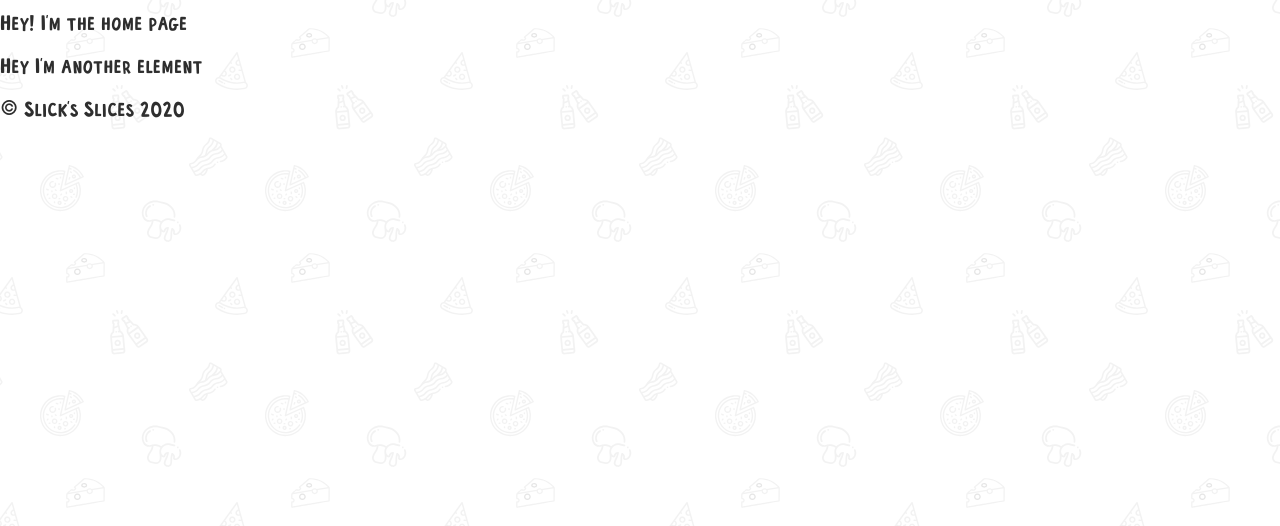
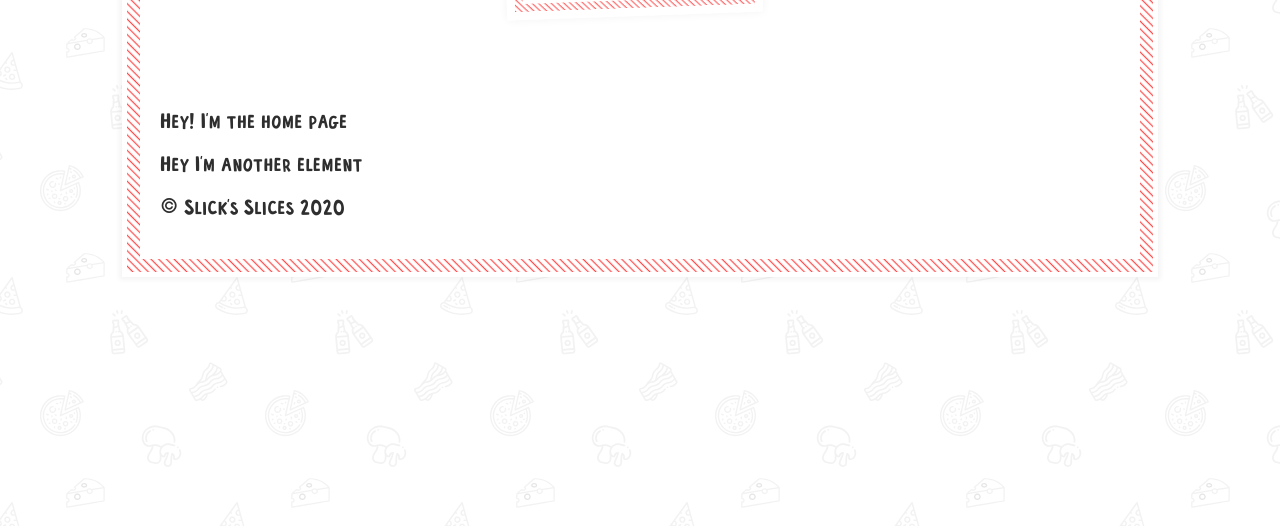
Before and after one commit to mikeesto/master-gatsby, a Gatsby site in the folder gatsby/: page / in a window 1280 px wide. Shown: the part 274-800 px from the top of the page. Built offline with nearby package versions, Linux system fonts and the light colour scheme; Gatsby itself is replaced by a stand-in of ours.

Commit message:
style layout

```diff
--- a/gatsby/src/components/Layout.js
+++ b/gatsby/src/components/Layout.js
@@ -1,18 +1,45 @@
 import React from "react";
+import styled from "styled-components";
 import "normalize.css";
 import Nav from "./Nav";
 import Footer from "./Footer";
 import GlobalStyles from "../styles/GlobalStyles";
 import Typography from "../styles/Typography";
+import stripes from "../assets/images/stripes.svg";
+
+const SiteBorderStyles = styled.div`
+  max-width: 1000px;
+  margin: 12rem auto 4rem auto;
+  margin-top: clamp(2rem, 10vw, 12rem);
+  background: white url(${stripes});
+  background-size: 1500px;
+  padding: 5px;
+  padding: clamp(5px, 1vw, 25px);
+  box-shadow: 0 0 5px 3px rgba(0, 0, 0, 0.044);
+  border: 5px solid white;
+  @media (max-width: 1100px) {
+    margin-left: 1.5rem;
+    margin-right: 1.5rem;
+  }
+`;
+
+const ContentStyles = styled.div`
+  background: white;
+  padding: 2rem;
+`;
 
 export default function Layout({ children }) {
   return (
     <>
       <GlobalStyles />
       <Typography />
-      <Nav />
-      {children}
-      <Footer />
+      <SiteBorderStyles>
+        <ContentStyles>
+          <Nav />
+          {children}
+          <Footer />
+        </ContentStyles>
+      </SiteBorderStyles>
     </>
   );
 }
--- a/gatsby/src/components/Nav.js
+++ b/gatsby/src/components/Nav.js
@@ -19,6 +19,7 @@
     padding: 0;
     text-align: center;
     align-items: center;
+    margin-top: -6rem;
   }
 
   li {
```
